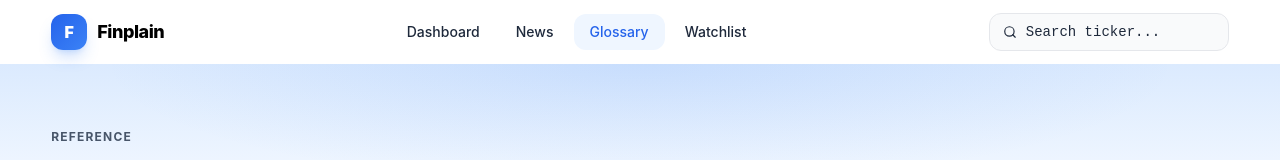
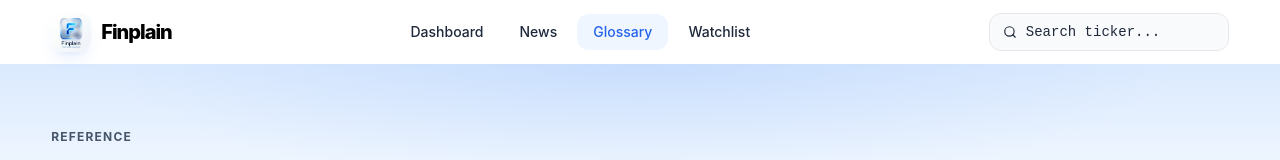
Before and after one commit to ascentlearnai-ops/FinPlain, a Next.js app: page /learn in a window 1280 px wide. Shown: the top 160 px of the page. Built offline with nearby package versions, Linux system fonts and the light colour scheme.

Commit message:
Integrated premium glassmorphic logo (Blue & White version).

```diff
--- a/src/components/layout/Footer.tsx
+++ b/src/components/layout/Footer.tsx
@@ -10,10 +10,10 @@ export default function Footer() {
             {/* Brand */}
             <div className="flex flex-col gap-4 max-w-xs">
               <div className="flex items-center gap-2.5">
-                <div className="w-8 h-8 rounded-lg bg-gradient-to-br from-blue-600 to-blue-500 flex items-center justify-center shadow-lg shadow-blue-500/20">
-                  <span className="font-sans font-black text-white text-sm">F</span>
+                <div className="w-10 h-10 rounded-xl overflow-hidden shadow-lg shadow-blue-500/5">
+                  <Image src="/logo.png" alt="Finplain" width={40} height={40} className="w-full h-full object-cover" />
                 </div>
-                <span className="font-sans font-extrabold text-lg tracking-tight text-primary">Finplain</span>
+                <span className="font-sans font-extrabold text-xl tracking-tighter text-primary">Finplain</span>
               </div>
               <p className="text-sm text-secondary leading-relaxed">
                 Market intelligence simplified. Real-time data powered by Alpha Vantage, Yahoo Finance, Finnhub &amp; TradingView.
--- a/src/components/layout/Navbar.tsx
+++ b/src/components/layout/Navbar.tsx
@@ -36,10 +36,10 @@ export default function Navbar() {
 
             {/* Logo */}
             <Link href="/" className="flex items-center gap-2.5 group">
-              <div className="w-9 h-9 rounded-xl bg-gradient-to-br from-blue-600 to-blue-500 flex items-center justify-center shadow-lg shadow-blue-500/25 transition-transform group-hover:scale-105">
-                <span className="font-sans font-black text-white text-base">F</span>
+              <div className="w-10 h-10 rounded-xl overflow-hidden shadow-lg shadow-blue-500/10 transition-transform group-hover:scale-110">
+                <Image src="/logo.png" alt="Finplain" width={40} height={40} className="w-full h-full object-cover" />
               </div>
-              <span className="font-sans font-extrabold text-lg text-primary tracking-tight group-hover:text-accent transition-colors">
+              <span className="font-sans font-extrabold text-xl text-primary tracking-tighter group-hover:text-accent transition-colors">
                 Finplain
               </span>
             </Link>
```
Also changed, not shown: public/logo.png.
